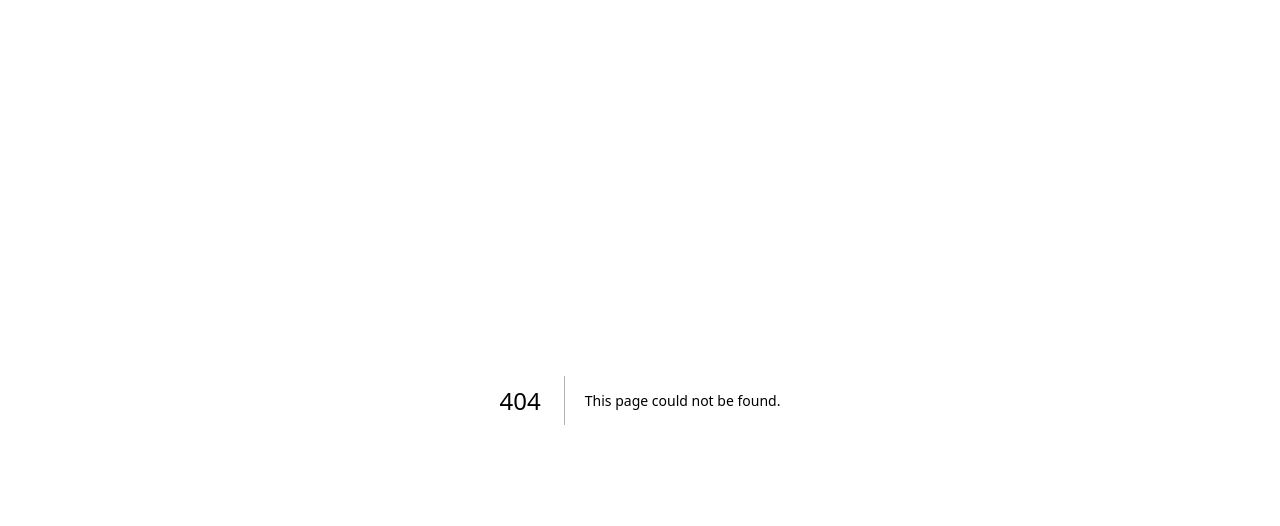
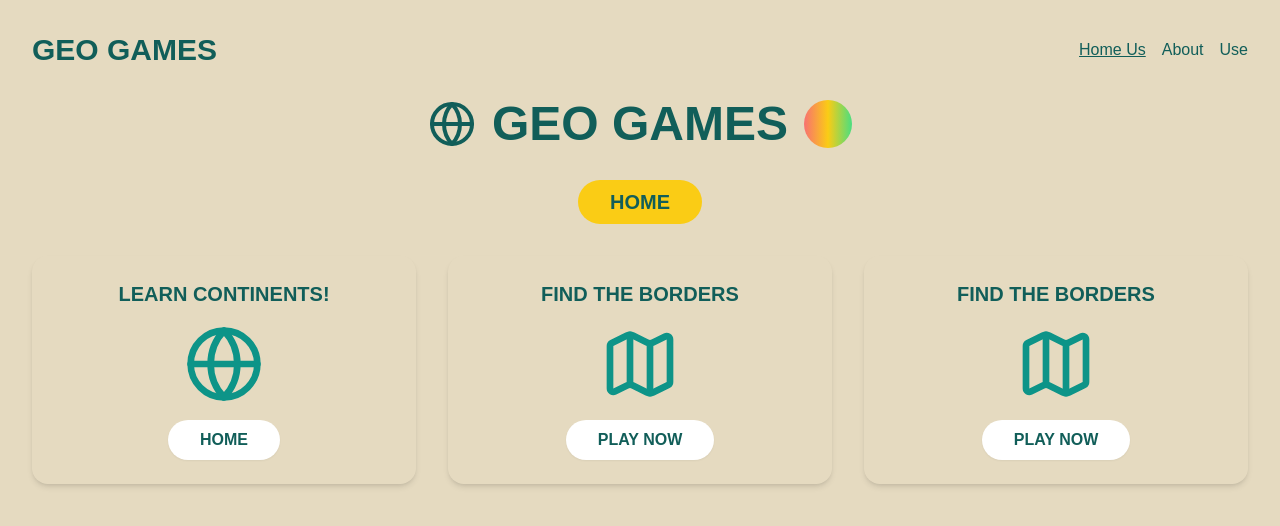
Before and after one commit to bikram9-9/IntractiveHistoryAi, a Next.js app: page /GeoGamesPage in a window 1280 px wide. Before the commit this address had no page. Shown: the top 526 px of the page. Built offline with nearby package versions, Linux system fonts and the light colour scheme.

Commit message:
updated homepage gamepage

```diff
--- a/pages/EarthSimulation.tsx
+++ b/pages/EarthSimulation.tsx
@@ -6,6 +6,12 @@ import Stats from 'three/examples/jsm/libs/stats.module';
 const EarthSimulation: React.FC = () => {
   const mountRef = useRef<HTMLDivElement>(null);
   const [fps, setFps] = useState<number>(0);
+  const [gameState, setGameState] = useState<'idle' | 'showing' | 'guessing'>('idle');
+  const [currentCountry, setCurrentCountry] = useState<string>('');
+  const [timer, setTimer] = useState<number>(0);
+  const [userGuess, setUserGuess] = useState<string>('');
+  const [score, setScore] = useState<number>(0);
+  const [borderCountries, setBorderCountries] = useState<string[]>([]);
 
   useEffect(() => {
     if (!mountRef.current) return;
@@ -68,7 +74,7 @@ const EarthSimulation: React.FC = () => {
     controls.enableRotate = true;
 
     // Set zoom limits
-    const minDistance = 6;
+    const minDistance = 5;
     const maxDistance = 10;
     controls.minDistance = minDistance;
     controls.maxDistance = maxDistance;
@@ -113,6 +119,8 @@ const EarthSimulation: React.FC = () => {
         console.error("Error loading country borders:", error);
       }
     };
+
+
 
     const getPointsFromPolygon = (coordinates: number[][], points: THREE.Vector3[], tempVector: THREE.Vector3) => {
       for (let i = 0; i < coordinates.length; i += 2) {
@@ -322,22 +330,109 @@ const EarthSimulation: React.FC = () => {
     };
   }, []);
 
+  const startGame = () => {
+    setGameState('showing');
+    const randomCountry = getRandomCountry();
+    setCurrentCountry(randomCountry);
+    setBorderCountries(getBorderingCountries(randomCountry));
+
+    // Show country for 4 seconds
+    setTimeout(() => {
+      setGameState('guessing');
+      setTimer(15);
+      const countdownInterval = setInterval(() => {
+        setTimer((prevTimer) => {
+          if (prevTimer <= 1) {
+            clearInterval(countdownInterval);
+            endRound();
+            return 0;
+          }
+          return prevTimer - 1;
+        });
+      }, 1000);
+    }, 4000);
+  };
+
+  const getRandomCountry = () => {
+    // Implement logic to get a random country
+    // For now, we'll return a placeholder
+    return "France";
+  };
+
+  const getBorderingCountries = (country: string) => {
+    // Implement logic to get bordering countries
+    // For now, we'll return placeholders
+    return ["Germany", "Spain", "Italy", "Belgium"];
+  };
+
+  const endRound = () => {
+    setGameState('idle');
+    // Check user's guess against bordering countries
+    const guessedCountries = userGuess.split(',').map(country => country.trim().toLowerCase());
+    const correctGuesses = guessedCountries.filter(country =>
+      borderCountries.some(borderCountry => borderCountry.toLowerCase() === country)
+    );
+    setScore(prevScore => prevScore + correctGuesses.length);
+    setUserGuess('');
+  };
+
+  const handleStartGame = () => {
+    startGame();
+    };
+
+  const handleGuessSubmit = (e: React.FormEvent<HTMLFormElement>) => {
+    e.preventDefault();
+    // Handle the guess submission here
+    console.log("Submitting guess:", userGuess);
+  };
+
   return (
-    <>
+    <div className="relative w-screen h-screen">
       <div
         ref={mountRef}
-        style={{
-          width: "100vw",
-          height: "100vh",
-          position: "fixed",
-          top: 0,
-          left: 0,
-        }}
+        className="absolute top-0 left-0 w-full h-full"
       />
-      <div style={{ position: 'fixed', top: 10, left: 10, color: 'white', backgroundColor: 'rgba(0,0,0,0.5)', padding: '5px' }}>
+      <div className="absolute top-4 right-4 bg-black bg-opacity-50 text-white p-2 rounded">
         FPS: {fps}
       </div>
-    </>
+      <div className="absolute top-4 left-4 bg-black bg-opacity-50 text-white p-4 rounded-lg">
+        <h2 className="text-2xl font-bold mb-2">Earth Border Game</h2>
+        {gameState === 'idle' && (
+          <button
+            onClick={handleStartGame}
+            className="bg-blue-500 hover:bg-blue-700 text-white font-bold py-2 px-4 rounded"
+          >
+            Start Game
+          </button>
+        )}
+        {gameState === 'showing' && (
+          <div className="text-xl">
+            Memorize the borders of: {currentCountry}
+          </div>
+        )}
+        {gameState === 'guessing' && (
+          <form onSubmit={handleGuessSubmit} className="space-y-2">
+            <div className="text-xl mb-2">Time left: {timer}s</div>
+            <input
+              type="text"
+              value={userGuess}
+              onChange={(e) => setUserGuess(e.target.value)}
+              placeholder="Enter bordering countries"
+              className="w-full p-2 text-black rounded"
+            />
+            <button
+              type="submit"
+              className="bg-green-500 hover:bg-green-700 text-white font-bold py-2 px-4 rounded"
+            >
+              Submit Guess
+            </button>
+          </form>
+        )}
+        <div className="mt-4 text-xl">
+          Score: {score}
+        </div>
+      </div>
+    </div>
   );
 };
 
--- /dev/null
+++ b/pages/GeoGamesPage.tsx
@@ -0,0 +1,57 @@
+import React from "react";
+import { Globe, Map, Award } from "lucide-react";
+import GameCard from "./components/GameCard";
+
+const GeoGamesPage = () => {
+  return (
+    <div className="bg-[#e5dac0] min-h-screen p-8">
+      <header className="flex justify-between items-center mb-8">
+        <div className="text-3xl font-bold text-teal-800">GEO GAMES</div>
+        <nav>
+          <ul className="flex space-x-4 text-teal-800">
+            <li className="underline">Home Us</li>
+            <li>About</li>
+            <li>Use</li>
+          </ul>
+        </nav>
+      </header>
+
+      <main>
+        <div className="flex justify-center items-center space-x-4 mb-8">
+          <Globe className="w-12 h-12 text-teal-800" />
+          <h1 className="text-5xl font-bold text-teal-800">GEO GAMES</h1>
+          <div className="w-12 h-12 rounded-full bg-gradient-to-r from-red-400 via-yellow-400 to-green-400"></div>
+        </div>
+
+        <div className="flex justify-center mb-8">
+          <button className="bg-yellow-400 text-teal-800 font-bold py-2 px-8 rounded-full text-xl">
+            HOME
+          </button>
+        </div>
+
+        <div className="grid grid-cols-1 md:grid-cols-3 gap-8">
+          <GameCard
+            title="Learn Continents!"
+            icon="Globe"
+            buttonText="HOME"
+            color="yellow"
+          />
+          <GameCard
+            title="Find the Borders"
+            icon="Map"
+            buttonText="PLAY NOW"
+            color="red"
+          />
+          <GameCard
+            title="Find the Borders"
+            icon="Map"
+            buttonText="PLAY NOW"
+            color="teal"
+          />
+        </div>
+      </main>
+    </div>
+  );
+};
+
+export default GeoGamesPage;
--- a/pages/HomePage.tsx
+++ b/pages/HomePage.tsx
@@ -1,6 +1,7 @@
 import React, { useState } from "react";
 import dynamic from "next/dynamic";
 import Calendar from "./components/ui/calendar";
+import GeoGamesPage from "./GeoGamesPage";
 
 const EarthSimulation = dynamic(() => import("./EarthSimulation"), {
   ssr: false,
@@ -17,27 +18,7 @@ const HomePage: React.FC = () => {
 
   return (
     <div className="relative w-screen h-screen">
-      <EarthSimulation />
-      {/* <div className="absolute top-0 left-0 right-0 p-6 bg-black/40 backdrop-blur-lg">
-        <div className="max-w-5xl mx-auto flex flex-wrap items-center gap-4">
-          <input
-            type="text"
-            placeholder="Enter city or country"
-            value={location}
-            onChange={(e: React.ChangeEvent<HTMLInputElement>) =>
-              setLocation(e.target.value)
-            }
-            className="flex-grow min-w-[280px] px-4 py-3 rounded-lg bg-white/10 backdrop-blur-sm border border-white/20 text-white placeholder-white/50 focus:outline-none focus:ring-2 focus:ring-white/50 transition duration-300 ease-in-out hover:bg-white/20 hover:border-white/40"
-          />
-          <Calendar date={date} onChange={setDate} />
-          <button
-            onClick={handleSubmit}
-            className="px-8 py-3 rounded-lg bg-white/10 backdrop-blur-sm border border-white/20 text-white hover:bg-white/30 focus:outline-none focus:ring-2 focus:ring-white/50 transition duration-300 ease-in-out whitespace-nowrap"
-          >
-            Let's Go
-          </button>
-        </div>
-      </div> */}
+      <GeoGamesPage/>
     </div>
   );
 };
--- /dev/null
+++ b/pages/components/GameCard.tsx
@@ -0,0 +1,40 @@
+import React from "react";
+import { Globe, Map, MapPin, LucideIcon } from "lucide-react";
+
+type IconType = "Globe" | "Map" | "MapPin";
+
+type GameCardProps = {
+  title: string;
+  icon: IconType;
+  buttonText: string;
+  color: string;
+};
+
+const iconComponents: Record<IconType, LucideIcon> = {
+  Globe,
+  Map,
+  MapPin,
+};
+
+const GameCard: React.FC<GameCardProps> = ({
+  title,
+  icon,
+  buttonText,
+  color,
+}) => {
+  const IconComponent = iconComponents[icon] || Map;
+
+  return (
+    <div className={`bg-${color}-100 p-6 rounded-2xl shadow-md text-center`}>
+      <h2 className="text-xl font-bold mb-4 text-teal-800">
+        {title.toUpperCase()}
+      </h2>
+      <IconComponent className="w-20 h-20 mx-auto mb-4 text-teal-600" />
+      <button className="bg-white text-teal-800 font-bold py-2 px-8 rounded-full shadow-sm hover:bg-teal-50 transition-colors">
+        {buttonText}
+      </button>
+    </div>
+  );
+};
+
+export default GameCard;
--- a/tailwind.config.ts
+++ b/tailwind.config.ts
@@ -12,6 +12,9 @@ const config: Config = {
         background: "var(--background)",
         foreground: "var(--foreground)",
       },
+      fontFamily: {
+        'lucky': ['"Luckiest Guy"', 'cursive'],
+      },
     },
   },
   plugins: [],
```
Also changed, not shown: 1 other file (tests, documents, lock files or other folders).
